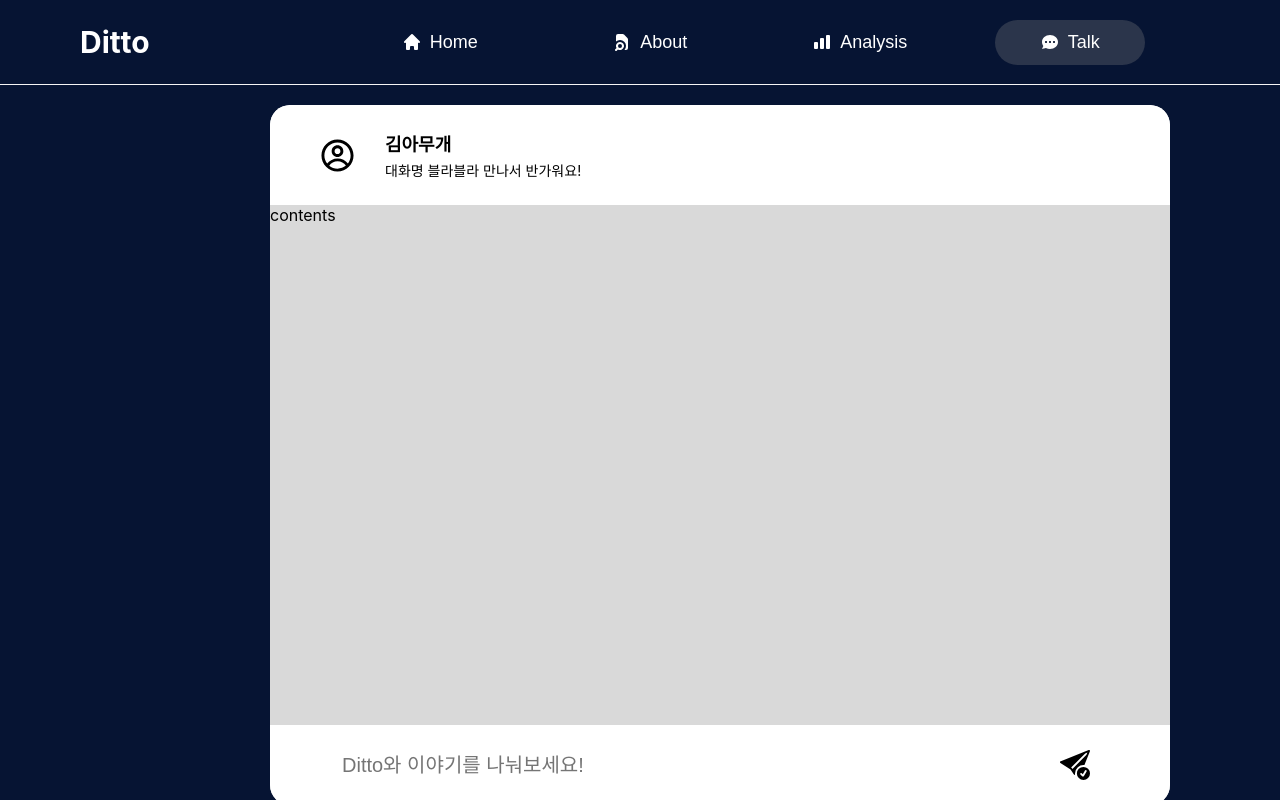
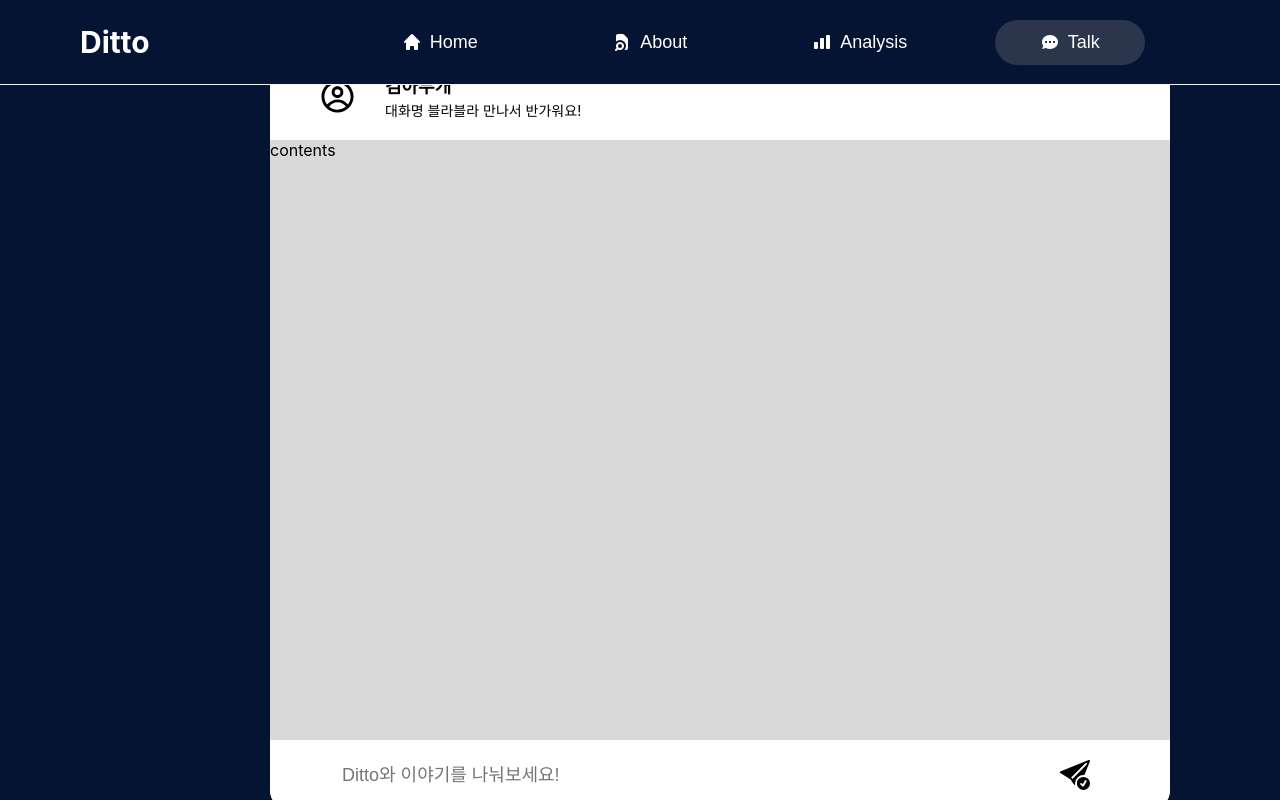
Before and after one commit to dasssseul/Ditto, a React (Create React App) app: page /talk in a window 1280 px wide. Built offline with nearby package versions, Linux system fonts and the light colour scheme.

Commit message:
style : talk 스타일 수정

```diff
--- a/src/pages/Talk/index.css
+++ b/src/pages/Talk/index.css
@@ -1,21 +1,13 @@
 .talk-contents {
   /* padding: 30px 80px; */
-  margin: 20px auto;
+  margin: 10px auto;
   width: 900px;
   background-color: white;
   border-radius: 20px;
-  height: 700px;
-  overflow: overlay;
-}
-
-.talk-contents::-webkit-scrollbar {
-  display: none;
 }
 
 .talk-header {
-  position: sticky;
-  top: 0;
-  padding: 25px 50px;
+  padding: 20px 50px;
   background-color: white;
   border-radius: 20px 20px 0 0;
   display: flex;
@@ -28,7 +20,7 @@
 .user-info {
   display: flex;
   flex-direction: column;
-  gap: 4px;
+  gap: 2px;
 }
 
 .user-description {
@@ -39,27 +31,35 @@
 .talk-description {
   background-color: rgba(128, 128, 128, 0.3);
   height: 600px;
+  overflow-y: auto;
+}
+
+.talk-contents-wrapper {
+  height: 800px;
+}
+
+.talk-description::-webkit-scrollbar {
+  display: none;
 }
 
 .talk-input {
-  position: sticky;
-  bottom: 0;
   background-color: white;
   padding: 10px 50px;
+  border-radius: 0 0 20px 20px;
 }
 
 .input-wrapper {
   display: flex;
   align-items: center;
-  height: 60px;
+  height: 50px;
   padding: 0 30px 0 20px;
   justify-content: space-between;
 }
 
 .input-wrapper > .input {
-  height: 60px;
+  height: 50px;
   width: 680px;
   outline: none;
   border: none;
-  font-size: 20px;
+  font-size: 18px;
 }
--- a/src/pages/Talk/index.jsx
+++ b/src/pages/Talk/index.jsx
@@ -23,7 +23,9 @@
             </span>
           </div>
         </div>
-        <div className="talk-description">contents</div>
+        <div className="talk-description">
+          <div className="talk-contents-wrapper">contents</div>
+        </div>
         <div className="talk-input">
           <div className="input-wrapper">
             <input
```
